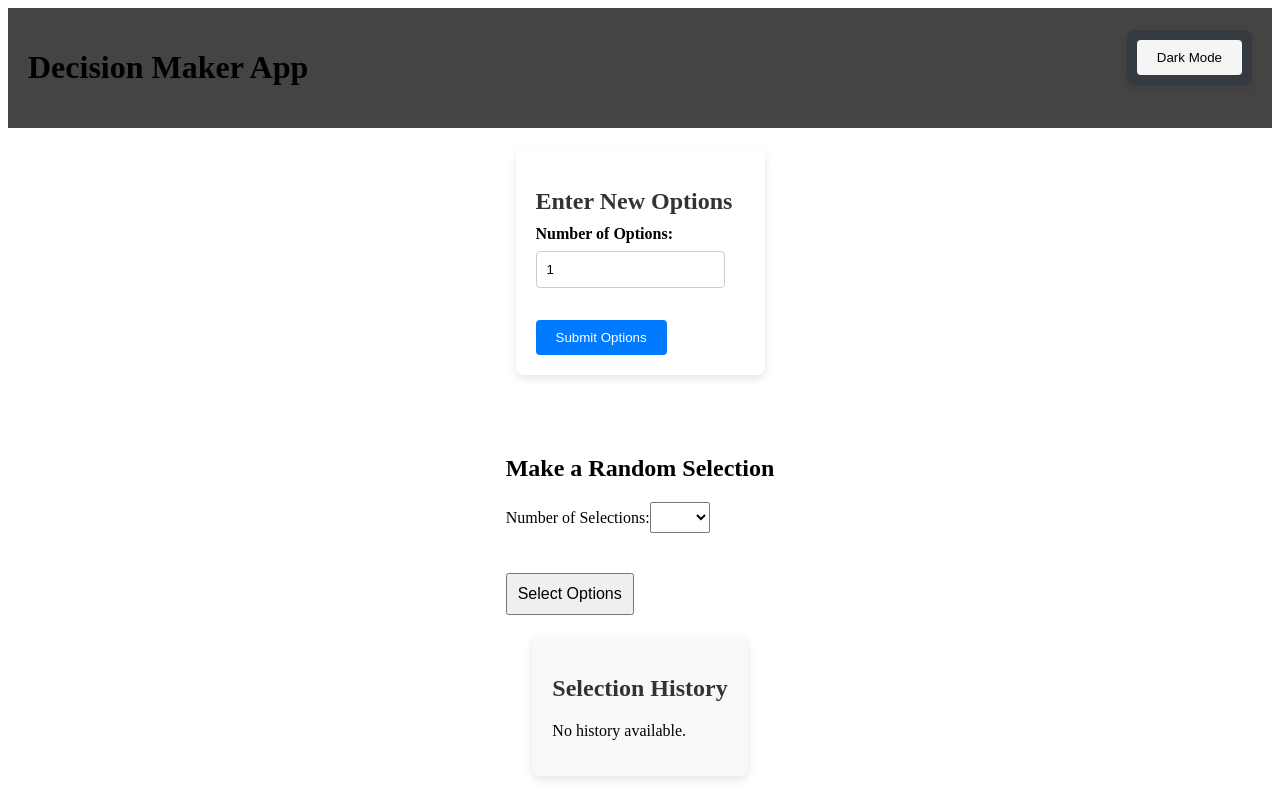
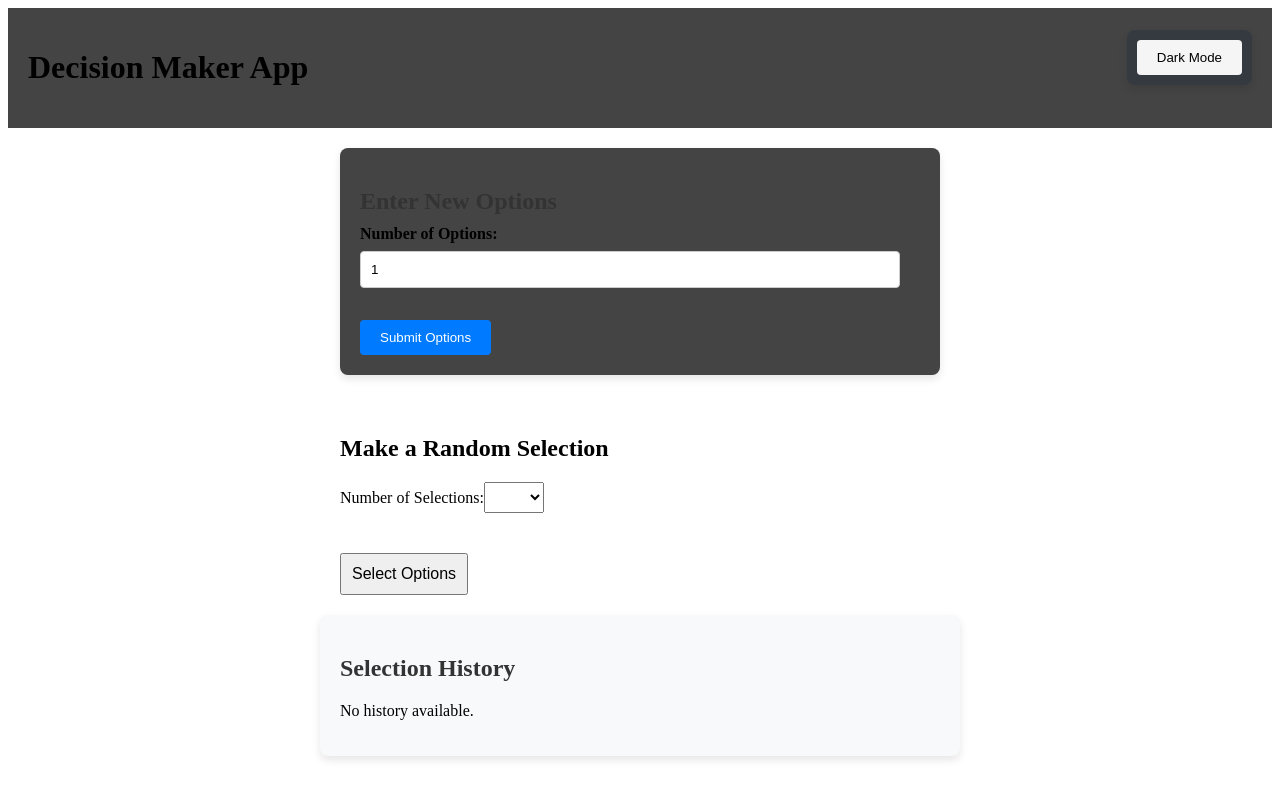
Before and after one commit to oxoROBOTOoxo/decision-maker, a React (Create React App) app: page / in a window 1280 px wide. Built offline with nearby package versions, Linux system fonts and the light colour scheme.

Commit message:
refactor: Update CSS styles for EnterOptions component

```diff
--- a/src/App.css
+++ b/src/App.css
@@ -1,42 +1,38 @@
-.app {
-  display: flex;
-  flex-direction: column;
-  min-height: 100vh;
+.App {
+  text-align: center;
 }
 
-main {
-  flex: 1;
-  display: flex;
-  flex-direction: column;
-  justify-content: center;
-  align-items: center;
-  padding: 20px;
-  max-width: 100%;
-  box-sizing: border-box;
+.App-logo {
+  height: 40vmin;
+  pointer-events: none;
 }
 
-.content-wrapper {
+@media (prefers-reduced-motion: no-preference) {
+  .App-logo {
+    animation: App-logo-spin infinite 20s linear;
+  }
+}
+
+.App-header {
+  background-color: #282c34;
+  min-height: 100vh;
   display: flex;
   flex-direction: column;
   align-items: center;
   justify-content: center;
-  width: 100%;
+  font-size: calc(10px + 2vmin);
+  color: white;
 }
 
-.options-container {
-  display: flex;
-  flex-direction: column;
-  align-items: center;
-  width: 100%;
-  max-width: 800px; /* Adjust the max width to your preference */
-  margin: 0 auto;
+.App-link {
+  color: #61dafb;
 }
 
-.enter-options-container, .make-selection-container {
-  width: 100%;
-  margin-bottom: 20px;
-  background-color: inherit; /* Inherit the background color */
-  padding: 20px;
-  border-radius: 8px;
-  box-shadow: 0 4px 8px rgba(0, 0, 0, 0.1);
+@keyframes App-logo-spin {
+  from {
+    transform: rotate(0deg);
+  }
+  to {
+    transform: rotate(360deg);
+  }
 }
--- a/src/App.js
+++ b/src/App.js
@@ -5,33 +5,29 @@ import MakeSelection from './components/MakeSelection';
 import SelectionHistory from './components/SelectionHistory'; // Ensure this is imported
 import './App.css';
 
+
 function App() {
-  const [isDarkMode, setIsDarkMode] = useState(false);
   const [options, setOptions] = useState([]);
   const [history, setHistory] = useState([]);  // State for tracking history
-
-  const toggleTheme = () => {
-    setIsDarkMode(!isDarkMode);
-    if (isDarkMode) {
-      document.body.classList.remove('dark-mode');
-    } else {
-      document.body.classList.add('dark-mode');
-    }
-  };
+  const [isDarkMode, setIsDarkMode] = useState(false);
 
   return (
     <div className="app-container">
-      <Header toggleTheme={toggleTheme} isDarkMode={isDarkMode} />
-      <div className="content-wrapper">
-        <div className="options-container">
-          <EnterOptions options={options} setOptions={setOptions} isDarkMode={isDarkMode} />
+      <Header />
+      <div className="app-content">
+        <div className="left-side">
+        <EnterOptions
+          options={options}
+          setOptions={setOptions}
+          isDarkMode={isDarkMode} />
+        </div>
+        <div className="right-side">
           <MakeSelection options={options} setHistory={setHistory} />
+          <SelectionHistory history={history} />
         </div>
-        <SelectionHistory history={history} />
       </div>
     </div>
   );
-
 }
 
 export default App;
--- a/src/components/EnterOptions.css
+++ b/src/components/EnterOptions.css
@@ -1,15 +1,15 @@
 /* Light Mode Styles */
 .enter-options-container {
-  background-color: #f8f9fa;
+  background-color: #444;
   padding: 20px;
   border-radius: 8px;
   box-shadow: 0 4px 8px rgba(0, 0, 0, 0.1);
-  width: 90%;
-  max-width: 1000px; /* Adjust this value as needed */
+  width: 100%; /* Adjust this to a smaller width if needed */
   box-sizing: border-box;
-  margin: 0 auto; /* Centers the section horizontally */
+  margin-left: 0px; /* Reduce or remove margin-left */
+  margin-right: auto; /* Ensure it's aligned to the left */
+  max-width: 600px; /* You can also change this if needed */
 }
-
 
 .enter-options-container h2 {
   color: #333;
@@ -50,6 +50,7 @@
 /* Dark Mode Styles */
 .enter-options-container.dark-mode {
   background-color: #333;
+  color: #fff;
 }
 
 .enter-options-container.dark-mode h2 {
--- a/src/components/EnterOptions.js
+++ b/src/components/EnterOptions.js
@@ -3,7 +3,7 @@ import OptionItem from './OptionItem';
 import './EnterOptions.css';
 import { useNavigate } from 'react-router-dom';
 
-const EnterOptions = ({ options = [], setOptions, isDarkMode }) => {
+const EnterOptions = ({ options, setOptions, isDarkMode }) => {
   const [numOptions, setNumOptions] = useState(1);
   const navigate = useNavigate();
 
```
